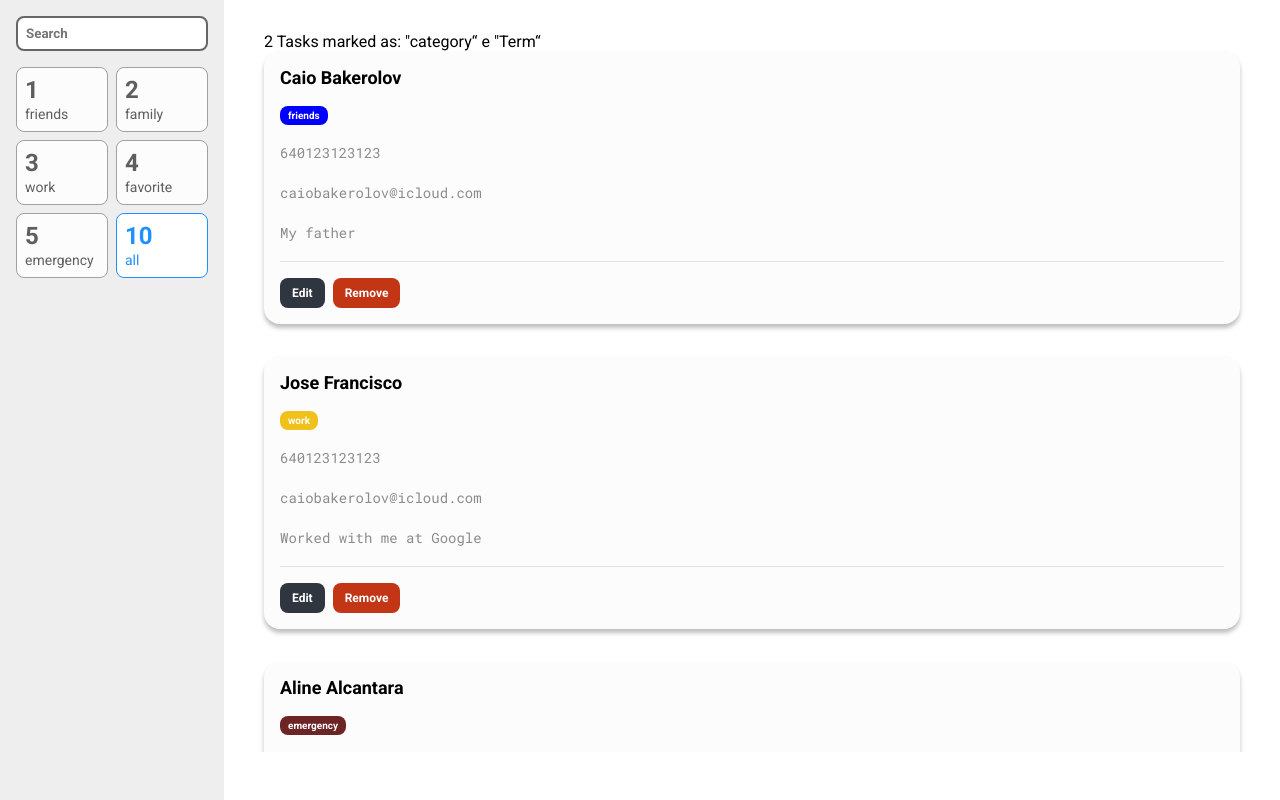
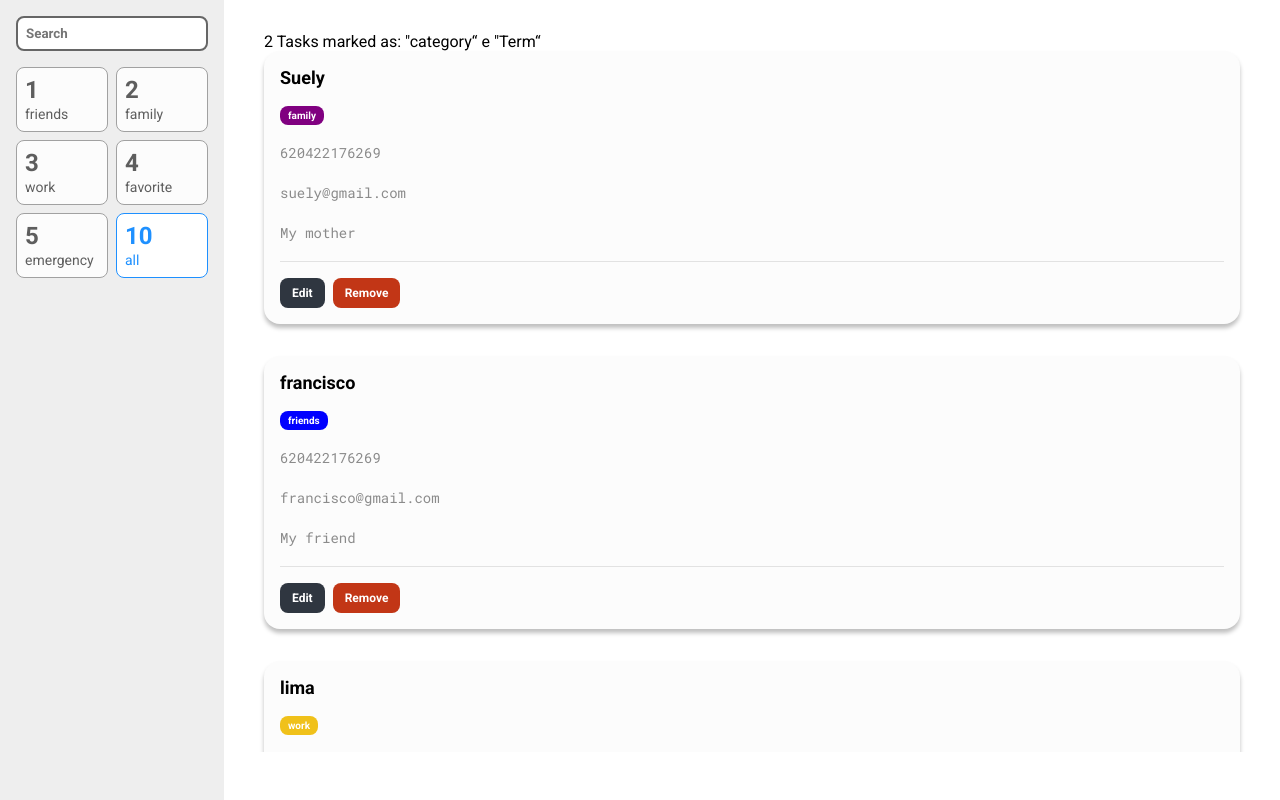
Before and after one commit to Caiobakerolov/List_contact, a React (Create React App) app: page / in a window 1280 px wide. Built offline with nearby package versions, Linux system fonts and the light colour scheme.

Commit message:
config redux

```diff
--- a/src/containers/ListTasks/index.tsx
+++ b/src/containers/ListTasks/index.tsx
@@ -1,46 +1,13 @@
+import { useSelector } from 'react-redux'
+
 import Task from '../../components/Task'
 import { Container } from './styles'
-import * as enums from '../../Utils/enums/task'
+import { RootReducer } from '../../store'
 
-const tasks = [
-  {
-    name: 'Caio Bakerolov',
-    priority: enums.Priority.FRIENDS,
-    cellphone: +640123123123,
-    email: 'caiobakerolov@icloud.com',
-    description: 'My father'
-  },
-  {
-    name: 'Jose Francisco',
-    priority: enums.Priority.WORK,
-    cellphone: +640123123123,
-    email: 'caiobakerolov@icloud.com',
-    description: 'Worked with me at Google'
-  },
-  {
-    name: 'Aline Alcantara',
-    priority: enums.Priority.EMERGENCY,
-    cellphone: +640123123123,
-    email: 'caiobakerolov@icloud.com',
-    description: 'My wife'
-  },
-  {
-    name: 'Ravi Bakerolov',
-    priority: enums.Priority.FAMILY,
-    cellphone: +640123123123,
-    email: 'caiobakerolov@icloud.com',
-    description: 'My son'
-  },
-  {
-    name: 'Gael Bakerolov',
-    priority: enums.Priority.FAVORITE,
-    cellphone: +640123123123,
-    email: 'caiobakerolov@icloud.com',
-    description: 'My Son'
-  }
-]
+const ListTasks = () => {
+  const { tasks } = useSelector((state: RootReducer) => state)
 
-const ListTasks = () => (
+  return (
     <Container>
       <p>2 Tasks marked as: &quot;category&ldquo; e &quot;Term&ldquo;</p>
       <ul>
@@ -59,5 +26,6 @@
       </ul>
     </Container>
   )
+}
 
 export default ListTasks
--- /dev/null
+++ b/src/models/Task.ts
@@ -0,0 +1,28 @@
+import * as enums from '../Utils/enums/task'
+
+class Task {
+  name: string
+  priority: enums.Priority
+  cellphone: number
+  email: string
+  description: string
+  id: number
+
+  constructor(
+    name: string,
+    priority: enums.Priority,
+    cellphone: number,
+    email: string,
+    description: string,
+    id: number
+  ) {
+    this.name = name
+    this.priority = priority
+    this.cellphone = cellphone
+    this.email = email
+    this.description = description
+    this.id = id
+  }
+}
+
+export default Task
--- /dev/null
+++ b/src/store/index.ts
@@ -0,0 +1,12 @@
+import { configureStore } from '@reduxjs/toolkit'
+import tasksReducer from './reducers/tasks'
+
+const store = configureStore({
+  reducer: {
+    tasks: tasksReducer
+  }
+})
+
+export type RootReducer = ReturnType<typeof store.getState>
+
+export default store
--- /dev/null
+++ b/src/store/reducers/tasks.ts
@@ -0,0 +1,58 @@
+import { createSlice, PayloadAction } from '@reduxjs/toolkit'
+import Task from '../../models/Task'
+import * as enums from '../../Utils/enums/task'
+
+const tasksSlice = createSlice({
+  name: 'tasks',
+  initialState: [
+    new Task(
+      'Suely',
+      enums.Priority.FAMILY,
+      620422176269,
+      'suely@gmail.com',
+      'My mother',
+      1
+    ),
+    new Task(
+      'francisco',
+      enums.Priority.FRIENDS,
+      620422176269,
+      'francisco@gmail.com',
+      'My friend',
+      2
+    ),
+    new Task(
+      'lima',
+      enums.Priority.WORK,
+      620422176269,
+      'lima@gmail.com',
+      'Work',
+      3
+    ),
+    new Task(
+      'arnaldo',
+      enums.Priority.EMERGENCY,
+      620422176269,
+      'arnaldo@gmail.com',
+      'My family',
+      4
+    ),
+    new Task(
+      'Lucio',
+      enums.Priority.FAVORITE,
+      620422176269,
+      'lucio@gmail.com',
+      'My family',
+      4
+    )
+  ],
+  reducers: {
+    remove: (state, action: PayloadAction<number>) => {
+      state = state.filter((task) => task.id !== action.payload)
+    }
+  }
+})
+
+export const { remove } = tasksSlice.actions
+
+export default tasksSlice.reducer
```
Also changed, not shown: src/App.tsx (+5 -2 lines). Lines whose indentation alone changed are shown as unchanged.
